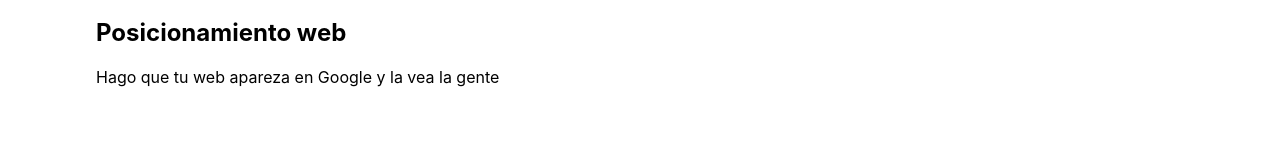
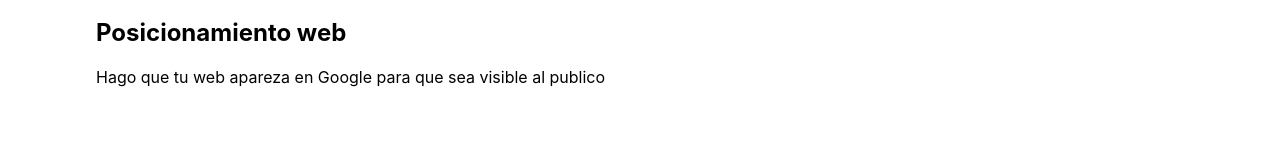
Before and after one commit to TriMkort/Portafolio, a React (Vite) app: page /servicios in a window 1280 px wide. Shown: the part 416-573 px from the top of the page. Built offline with nearby package versions, Linux system fonts and the light colour scheme.

Commit message:
Arreglo urls

```diff
--- a/src/components/Servicios.jsx
+++ b/src/components/Servicios.jsx
@@ -14,7 +14,7 @@
         </article>
         <article className='service'>
           <h2>Posicionamiento web</h2>
-          <p>Hago que tu web apareza en Google y la vea la gente</p>
+          <p>Hago que tu web apareza en Google para que sea visible al publico</p>
         </article>
       </section>
     </div>
--- a/src/data/trabajos.js
+++ b/src/data/trabajos.js
@@ -12,7 +12,7 @@
     {
         id: 'flapy',
         nombre: 'Game',
-        url: 'portafolio-delta-coral.vercel.app/flapybir',
+        url: 'portafolio-delta-coral.vercel.app/flapybird',
         tecnologias: ['[JavaScript] ', '[CSS]'],
         categoria: 'GAMES',
         descripcion: 'Game basado en el juego de Flappy Bird, desarrollado con JavaScript y CSS, donde el jugador controla un ave que debe evitar obstáculos para obtener la mayor puntuación posible.',
```
